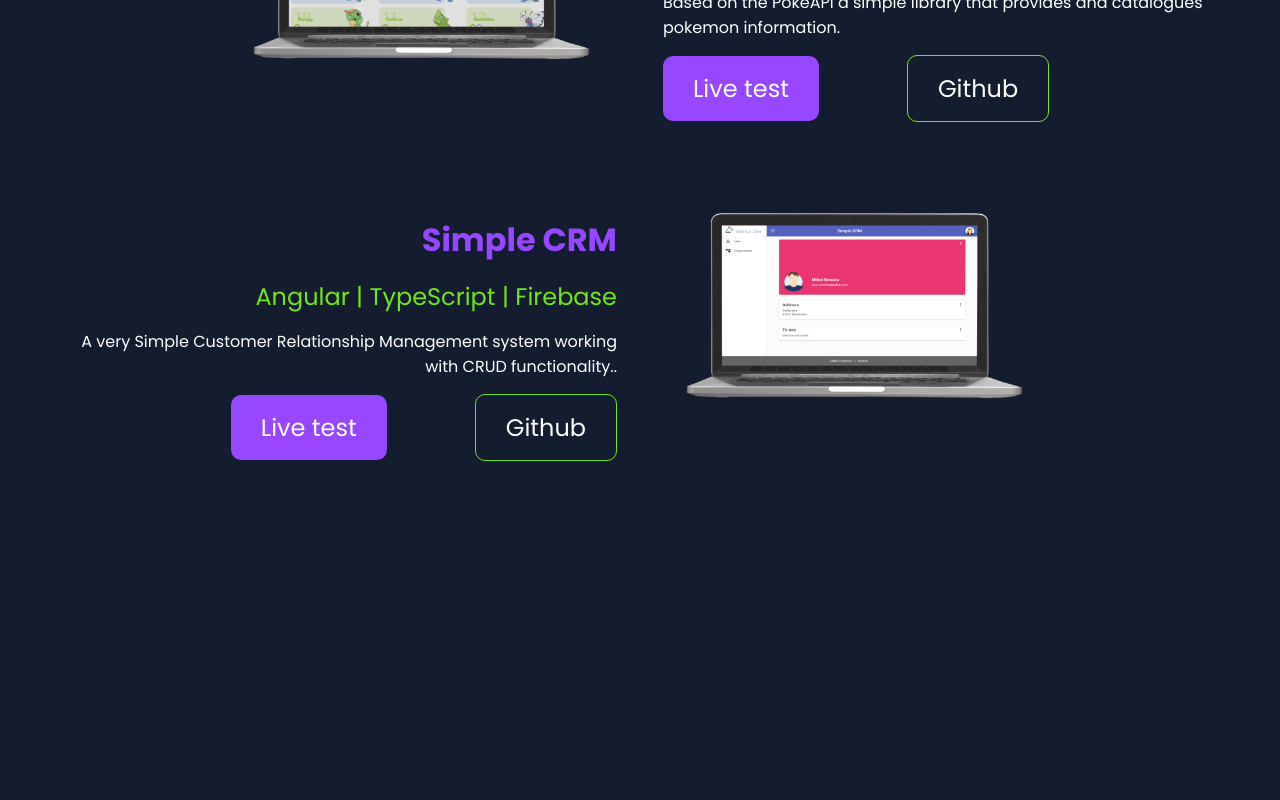
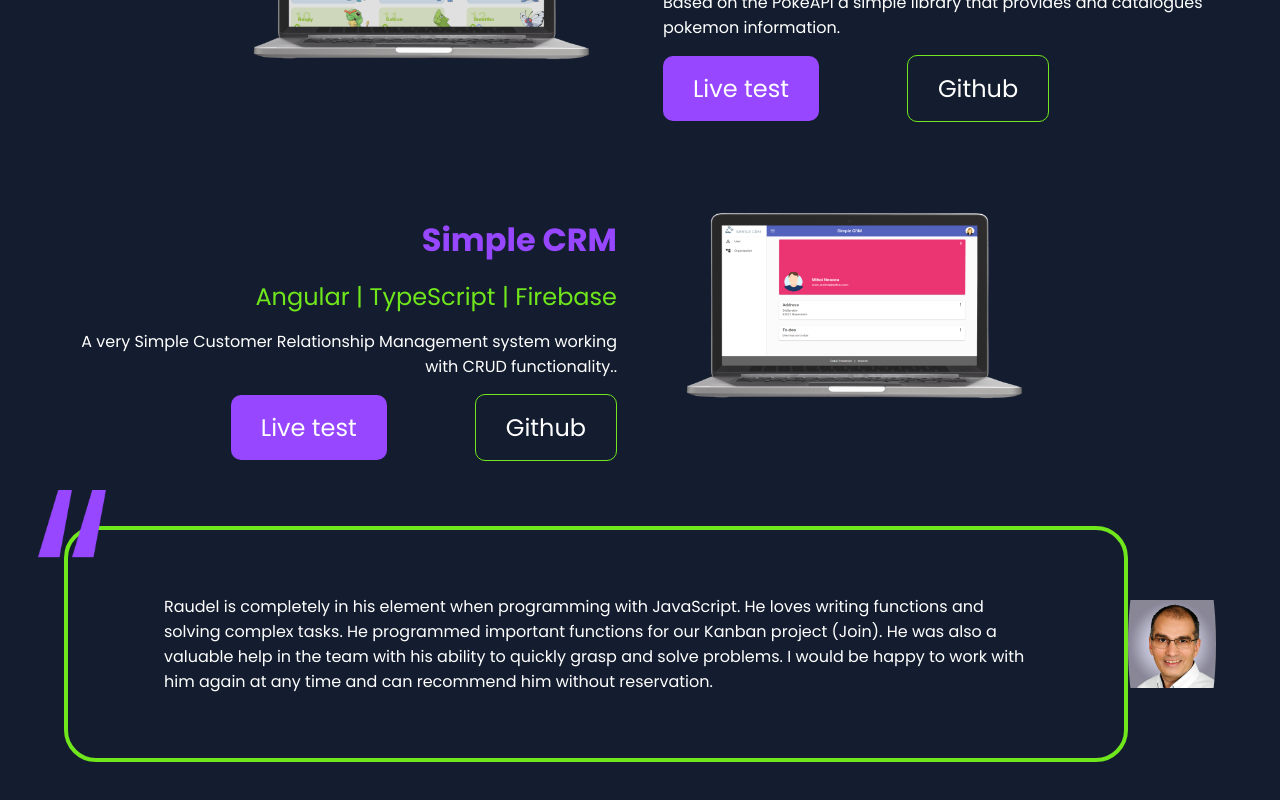
Before and after one commit to RaudelGomez/portfolio-app, an Angular app: page / in a window 1280 px wide. Shown: the part 3204-4004 px from the top of the page. Before the commit the page ends 3776 px from the top, so only its background shows below. Built offline with nearby package versions, Linux system fonts and the light colour scheme.

Commit message:
portfolio/recommendation beginn

```diff
--- a/src/app/main-content/portfolio/portfolio.component.html
+++ b/src/app/main-content/portfolio/portfolio.component.html
@@ -64,4 +64,13 @@
       </figure>
     </div>
    </article>
+   <div class="recommendation-container">
+      <div class="recommendation-sub-container">
+        <img src="../../../assets/img/comillas.png" alt="comillas">
+        <p>Raudel is completely in his element when programming with JavaScript. He loves writing functions and solving complex tasks. He programmed important functions for our Kanban project (Join). He was also a valuable help in the team with his ability to quickly grasp and solve problems. I would be happy to work with him again at any time and can recommend him without reservation.</p>
+      </div>
+      <figure class="partner-figure">
+        <img src="../../../assets/img/Ozkan.jpg" alt="Oezkan">
+      </figure>
+   </div>
 </section>
--- a/src/app/main-content/portfolio/portfolio.component.scss
+++ b/src/app/main-content/portfolio/portfolio.component.scss
@@ -170,14 +170,42 @@ section{
   }
 }
 
-
-
-
-// @mixin button($color: $greenColor, $paddingY: 15px, $paddingX: 30px ){
-//   font-size: 24px;
-//   font-weight: 400;
-//   background-color: $color;
-//   padding: $paddingY $paddingX;
-//   display: inline-block;
-//   border-radius: 10px;
-// }
+section{
+  .recommendation-container{
+    @extend .d-flex-center;
+    @extend .padding-web;
+    .recommendation-sub-container{
+      @extend .d-flex-center;
+      position: relative;
+      border: 4px solid $greenColor;
+      border-radius: 32px;
+      img{
+        position: absolute;
+        top: -40px;
+        left: -30px;
+        width: 68px;
+        aspect-ratio: 1/1;
+      }
+      p{
+        padding: 48px 96px;
+      }
+    }
+    >figure{
+      margin: 0;
+      padding: 0;
+      width: 272px;
+      // width: 100%;
+      height: 272px;
+      // height: 100%;
+      border-radius: 40px;
+      display: block;
+      >img{
+        width: 100%;
+        height: 100%;
+        object-fit: contain;
+        object-position: center;
+        border-radius: 100%;
+      }
+    }
+  }
+}
```
Also changed, not shown: src/assets/img/Ozkan.jpg (added), src/assets/img/comillas.png (added).
